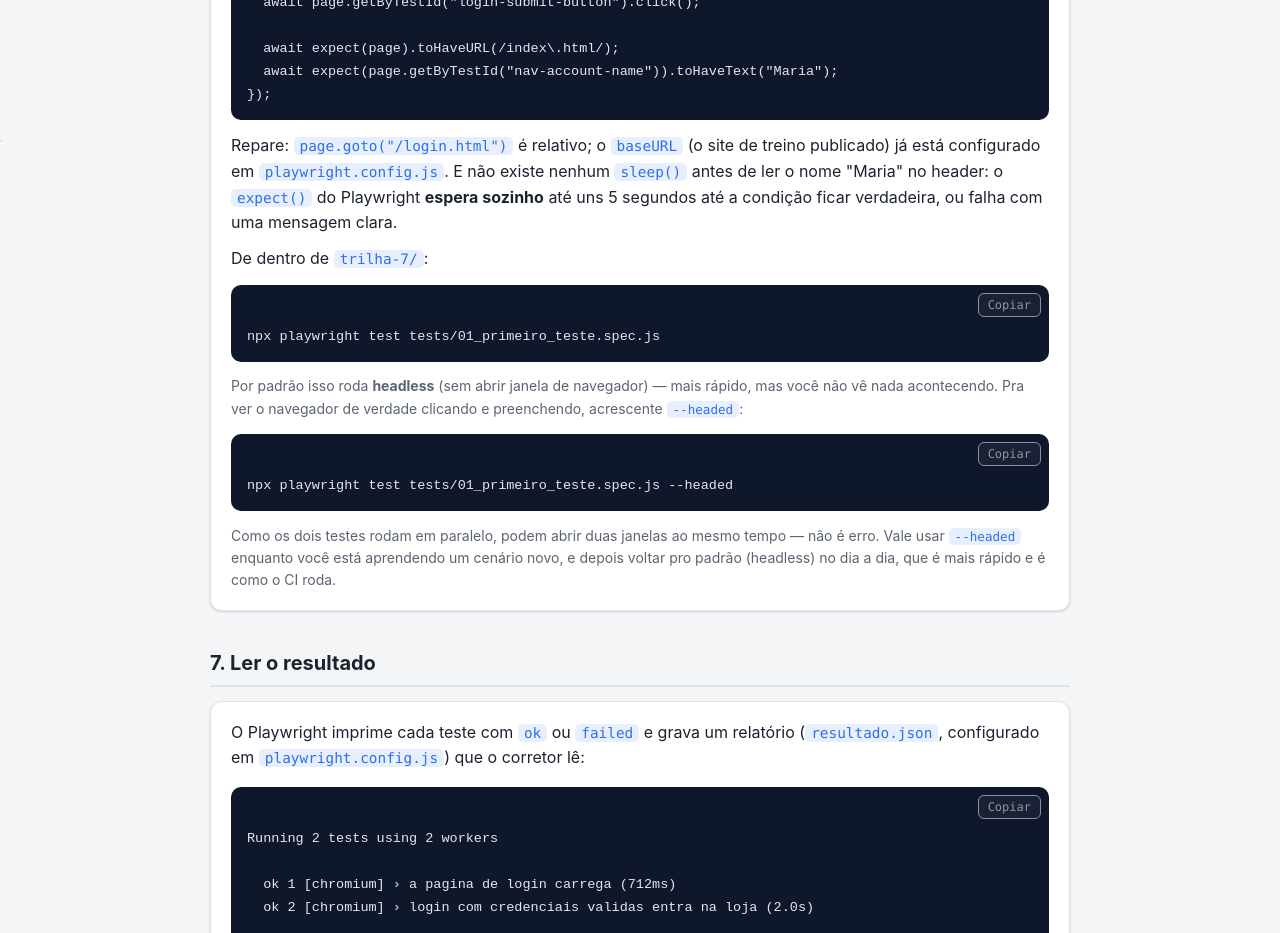
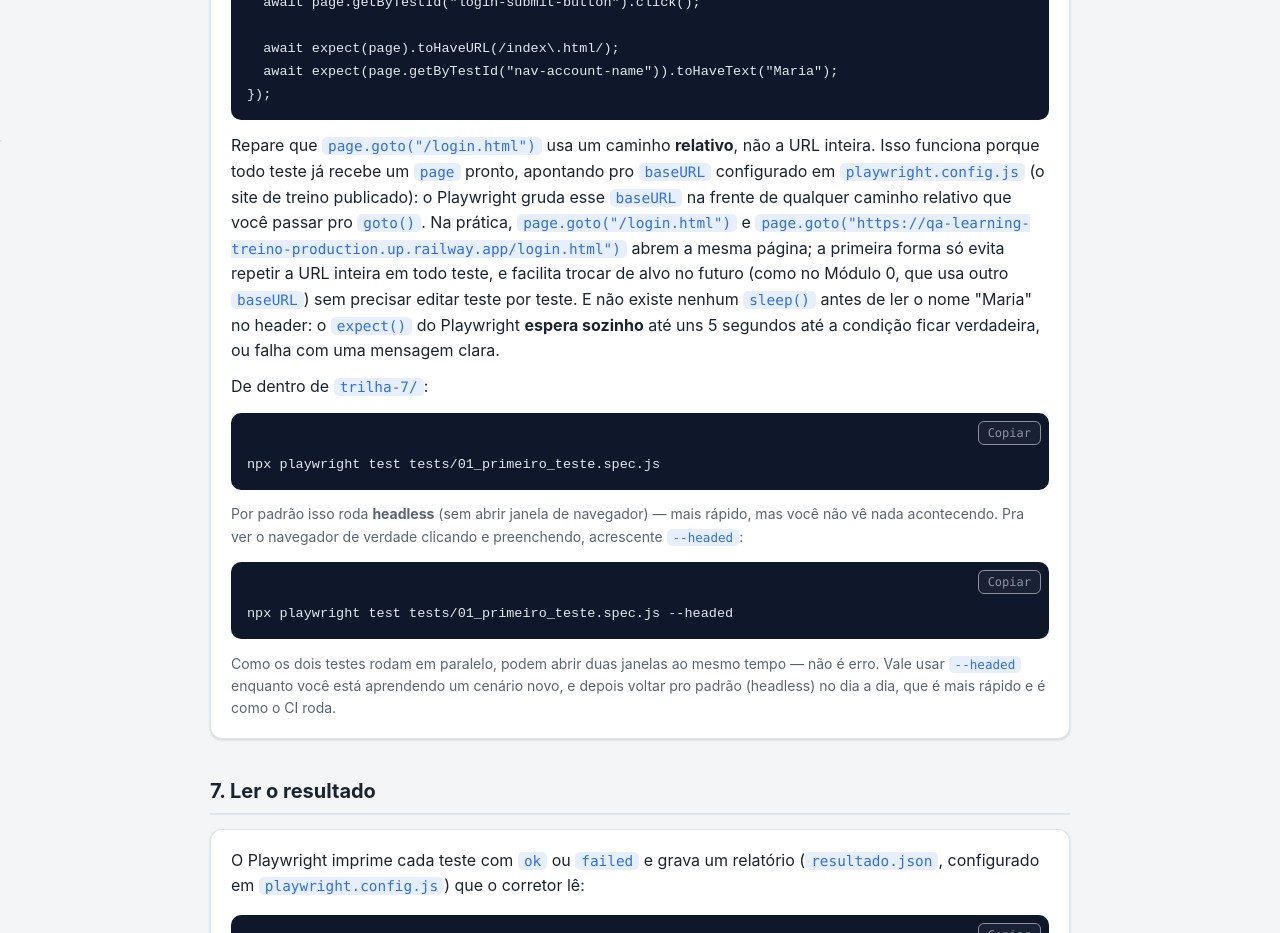
Before and after one commit to ezequiel-dawud/HardSkillsQA, a plain HTML site: page site/playwright/modulo-1.html in a window 1280 px wide. Shown: the part 3860-4793 px from the top of the page. Drawn offline with Linux system fonts and the light colour scheme; a script that the page names is missing.

Commit message:
Explica melhor como baseURL + page.goto relativo se combinam
Pedido de quem testou como aluno: deixar explicito que page ja vem
configurado com o baseURL do playwright.config.js, e o Playwright
gruda isso na frente do caminho relativo passado pro goto() -- com o
exemplo da URL completa equivalente, pra tirar a duvida de uma vez.

Co-Authored-By: Claude Sonnet 5 <noreply@anthropic.com>

```diff
--- a/site/playwright/modulo-1.html
+++ b/site/playwright/modulo-1.html
@@ -221,9 +221,16 @@ test("login com credenciais validas entra na loja", async ({ page }) => {
   await expect(page).toHaveURL(/index\.html/);
   await expect(page.getByTestId("nav-account-name")).toHaveText("Maria");
 });</code></pre>
-        <p style="margin:10px 0 0">Repare: <code>page.goto("/login.html")</code> é relativo;
-          o <code>baseURL</code> (o site de treino publicado) já está configurado em
-          <code>playwright.config.js</code>. E não existe nenhum <code>sleep()</code> antes de ler o
+        <p style="margin:10px 0 0">Repare que <code>page.goto("/login.html")</code> usa um
+          caminho <b>relativo</b>, não a URL inteira. Isso funciona porque todo teste já recebe um
+          <code>page</code> pronto, apontando pro <code>baseURL</code> configurado em
+          <code>playwright.config.js</code> (o site de treino publicado): o Playwright gruda esse
+          <code>baseURL</code> na frente de qualquer caminho relativo que você passar pro
+          <code>goto()</code>. Na prática, <code>page.goto("/login.html")</code> e
+          <code>page.goto("https://qa-learning-treino-production.up.railway.app/login.html")</code>
+          abrem a mesma página; a primeira forma só evita repetir a URL inteira em todo teste, e
+          facilita trocar de alvo no futuro (como no Módulo 0, que usa outro <code>baseURL</code>)
+          sem precisar editar teste por teste. E não existe nenhum <code>sleep()</code> antes de ler o
           nome "Maria" no header: o <code>expect()</code> do Playwright <b>espera sozinho</b> até uns
           5 segundos até a condição ficar verdadeira, ou falha com uma mensagem clara.</p>
         <p style="margin:10px 0 0">De dentro de <code>trilha-7/</code>:</p>
```
